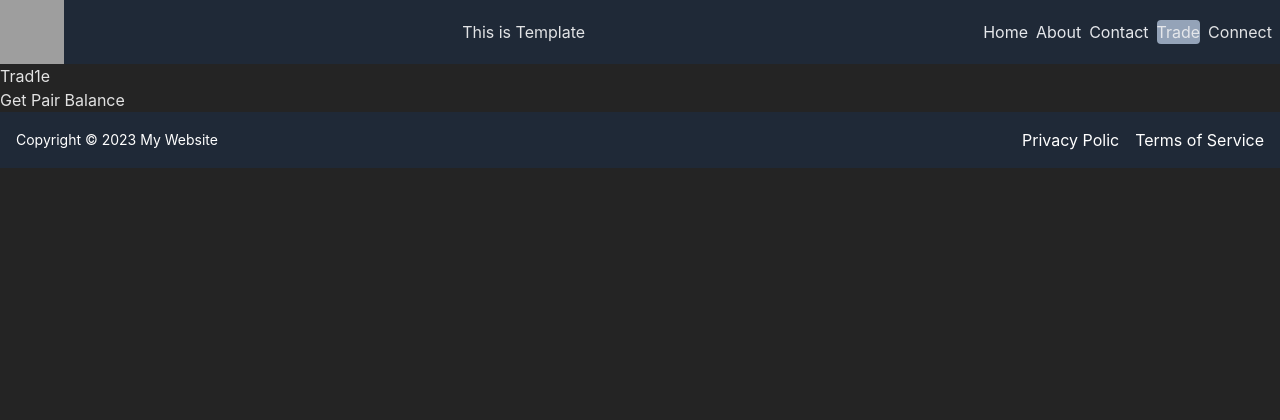
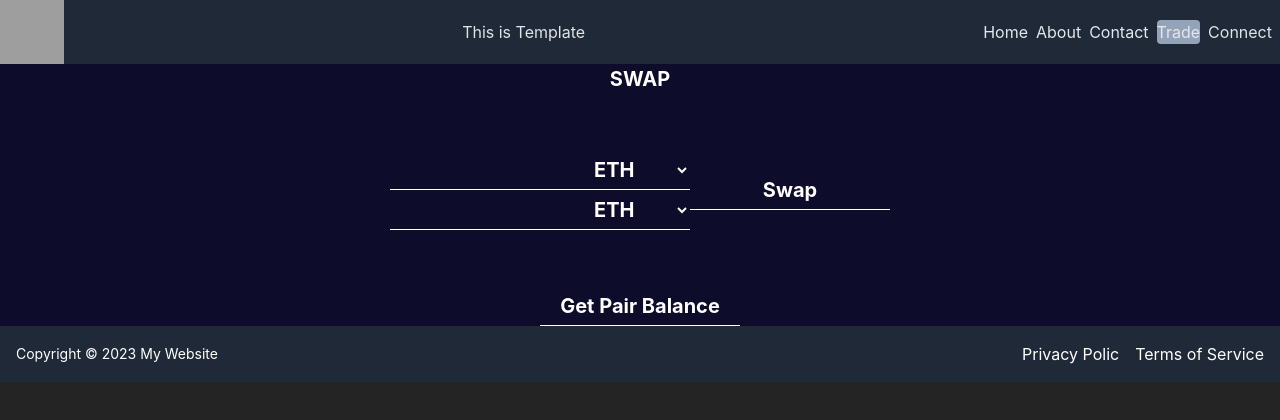
Before and after one commit to Block-Chain-Valley/boiler-jiho, a React (Vite) app in the folder frontend/: page /trade in a window 1280 px wide. Shown: the top 420 px of the page. Built offline with nearby package versions, Linux system fonts and the light colour scheme; grey boxes are pictures that could not be loaded.

Commit message:
update styled component

```diff
--- a/frontend/package.json
+++ b/frontend/package.json
@@ -19,6 +19,7 @@
     "react-dom": "^18.2.0",
     "react-router-dom": "^6.10.0",
     "recoil": "^0.7.7",
+    "styled-components": "^5.3.9",
     "tailwindcss": "^3.3.0"
   },
   "devDependencies": {
--- a/frontend/src/components/trade/TradeBox.tsx
+++ b/frontend/src/components/trade/TradeBox.tsx
@@ -2,6 +2,7 @@ import { useEffect, useState } from "react";
 import { getPairContract } from "../../contracts/getPairContract";
 import { UniswapV2Pair } from "../../typechain/UniswapV2Pair";
 import { makeEtherFromBigNumber } from "../../utils/transform";
+import styled from "styled-components";
 
 function TradeBox() {
   const [pairContract, setPairContract] = useState<UniswapV2Pair>();
@@ -17,15 +18,87 @@ function TradeBox() {
   };
 
   useEffect(() => {
-    getContract();
+    //getContract();
   }, []);
 
   return (
-    <div>
-      <h1>Trad1e</h1>
+    <Wrap>
+      <div>SWAP</div>
+      <div className="flex justify-center items-center w-88 h-48 bg-[#0D0D2B]">
+        <div>
+          <div className="flex">
+            <input type="text" />
+            <select>
+              <option value="ETH">ETH</option>
+              <option value="USDT">USDT</option>
+            </select>
+          </div>
+          <div className="flex">
+            <input type="text" />
+            <select>
+              <option value="ETH">ETH</option>
+              <option value="USDT">USDT</option>
+            </select>
+          </div>
+        </div>
+        <div>
+          <button>Swap</button>
+        </div>
+      </div>
       <button onClick={getPairBalance}>Get Pair Balance</button>
-    </div>
+    </Wrap>
   );
 }
 
+const Wrap = styled.div`
+  display: flex;
+  flex-direction: column;
+  align-items: center;
+  justify-content: center;
+  width: 100%;
+  height: 100%;
+  background-color: #0d0d2b;
+  color: #fff;
+  font-size: 20px;
+  font-weight: 700;
+  .flex {
+    display: flex;
+    align-items: center;
+    justify-content: center;
+  }
+  input {
+    width: 200px;
+    height: 40px;
+    background-color: #0d0d2b;
+    color: #fff;
+    font-size: 20px;
+    font-weight: 700;
+    border: none;
+    border-bottom: 1px solid #fff;
+    outline: none;
+  }
+  select {
+    width: 100px;
+    height: 40px;
+    background-color: #0d0d2b;
+    color: #fff;
+    font-size: 20px;
+    font-weight: 700;
+    border: none;
+    border-bottom: 1px solid #fff;
+    outline: none;
+  }
+  button {
+    width: 200px;
+    height: 40px;
+    background-color: #0d0d2b;
+    color: #fff;
+    font-size: 20px;
+    font-weight: 700;
+    border: none;
+    border-bottom: 1px solid #fff;
+    outline: none;
+  }
+`;
+
 export default TradeBox;
```
Also changed, not shown: 1 other file (tests, documents, lock files or other folders).
